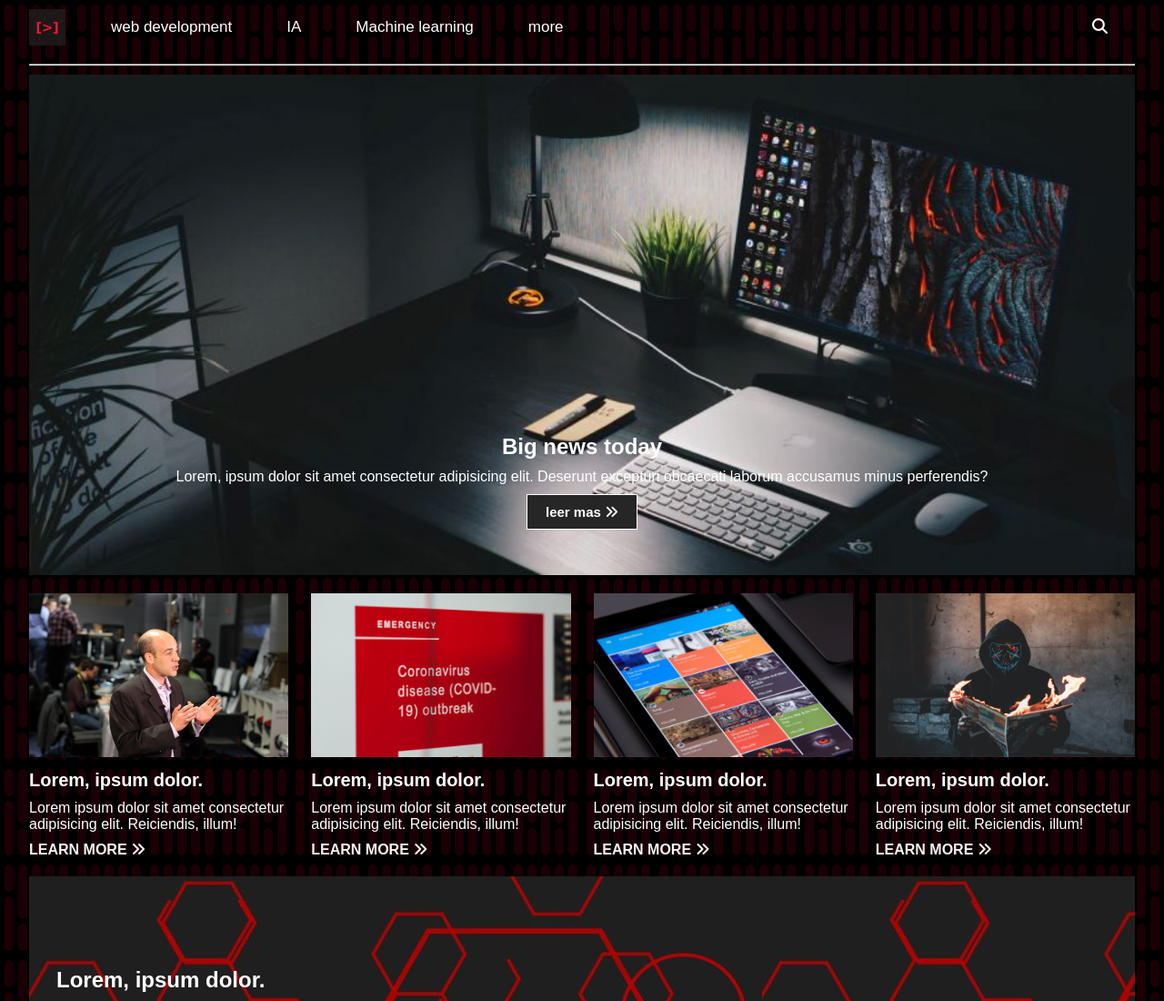
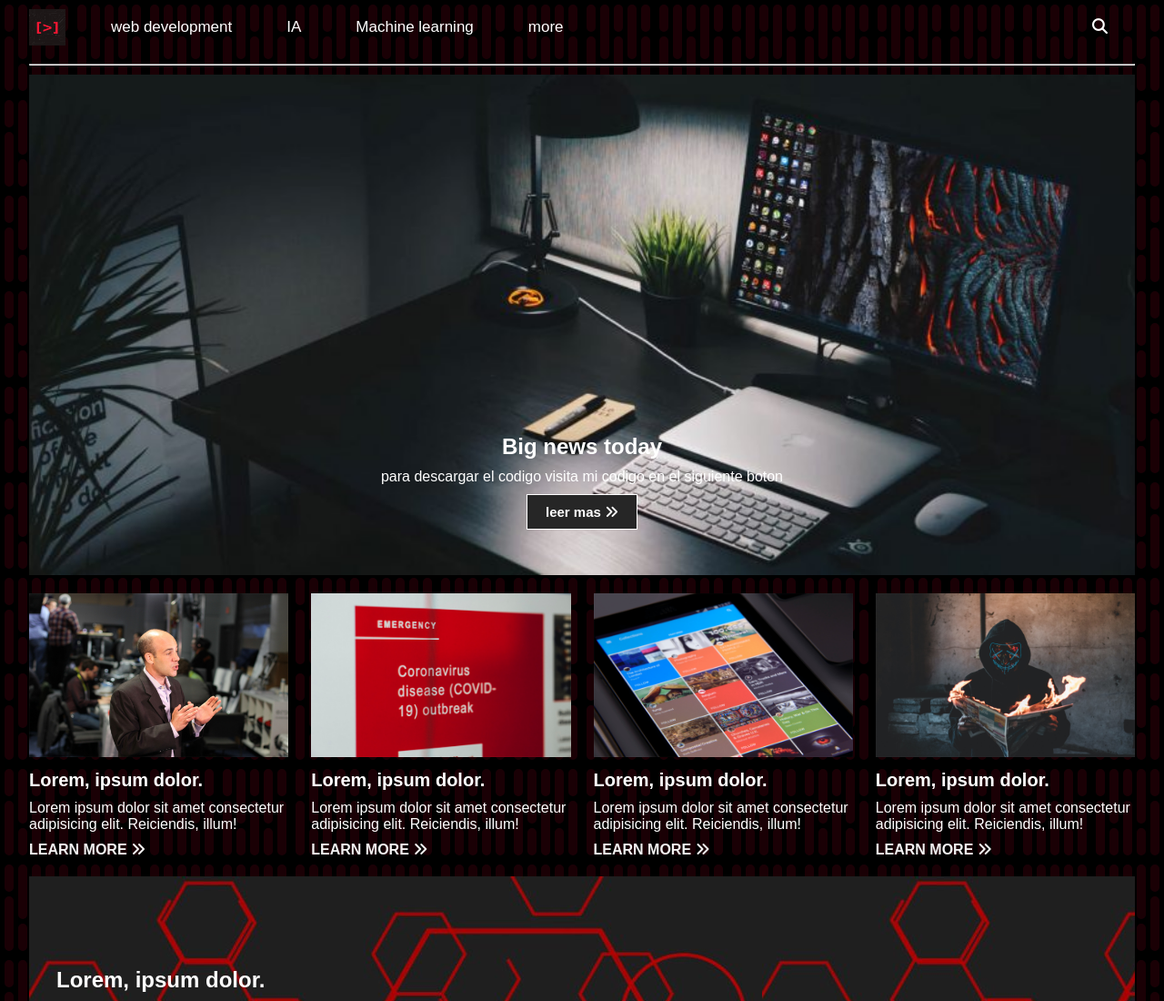
Before and after one commit to Santyram24/Pagweb, a plain HTML site: page index.html in a window 1280 px wide. Shown: the top 1100 px of the page at 91% size. Drawn offline with Linux system fonts and the light colour scheme.

Commit message:
ultimo cambio

```diff
--- a/index.html
+++ b/index.html
@@ -51,11 +51,10 @@
       <header class="showcase">
         <h2>Big news today</h2>
         <p>
-          Lorem, ipsum dolor sit amet consectetur adipisicing elit. Deserunt
-          excepturi obcaecati laborum accusamus minus perferendis?
+          para descargar el codigo visita mi codigo en el siguiente boton
         </p>
         <!-- "fas fa-angle-double-right" es para colocar al lado las flechitas -->
-        <a href="" class="btn"
+        <a href="https://github.com/Santyram24/Pagweb.git" class="btn"
           >leer mas <i class="fas fa-angle-double-right"></i>
         </a>
       </header>
```
